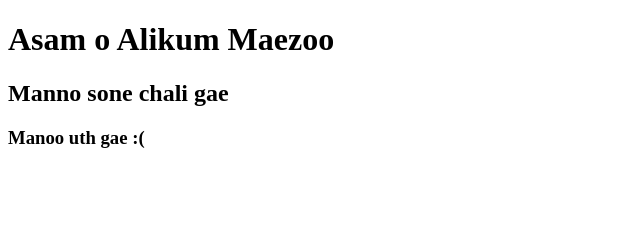
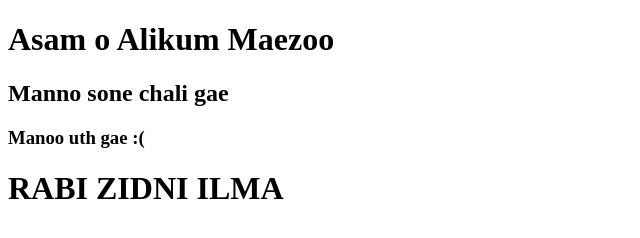
Before and after one commit to bluefingers/sataragainonubuntu4-11-2020, a plain HTML site: page index.html in a window 1280 px wide. Shown: the whole page, without its empty margins (0-640 px from the left). Drawn offline with Linux system fonts and the light colour scheme.

Commit message:
Update index.html

```diff
--- a/index.html
+++ b/index.html
@@ -9,5 +9,6 @@
     <h1>Asam o Alikum Maezoo</h1>
     <h2>Manno sone chali gae</h2>
     <h3>Manoo uth gae :(</h3>
+    <h1>RABI ZIDNI ILMA</h1>
 </body>
 </html>
```
